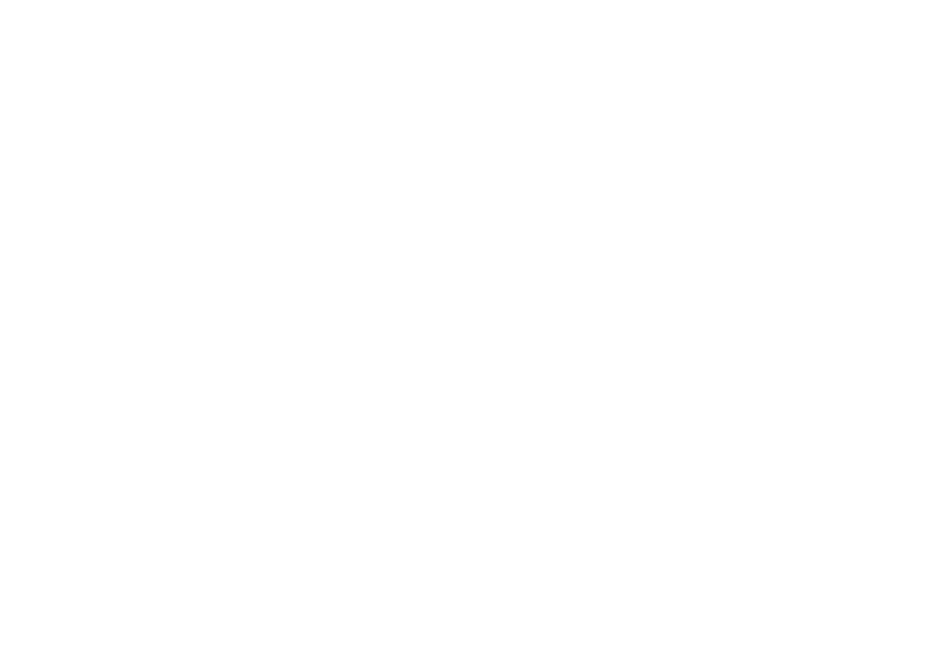
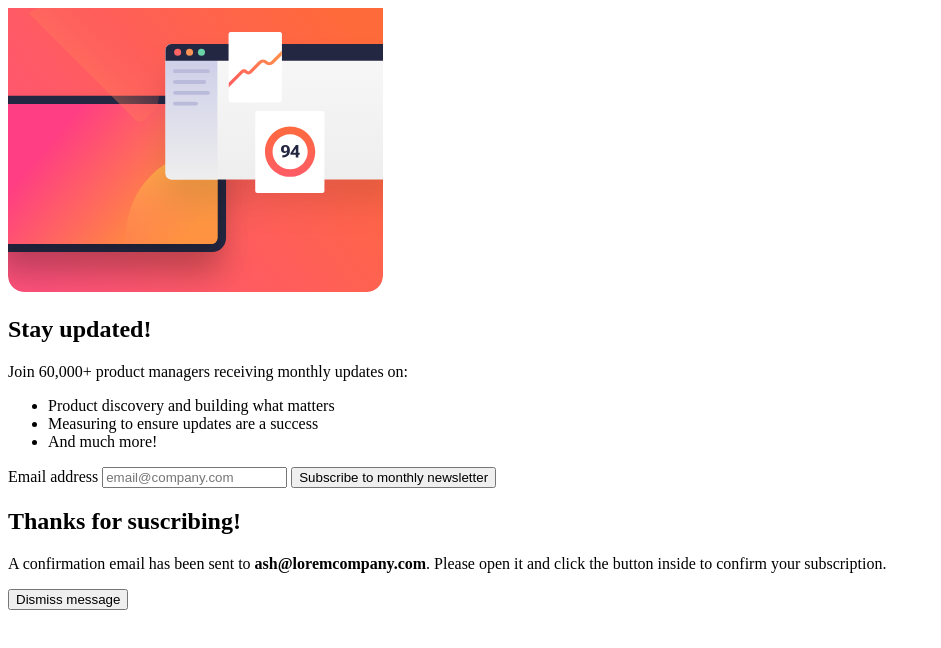
Before and after one commit to ehmenzala/newsletter-sign-up-form, a plain HTML site: page index.html in a window 1280 px wide. Shown: the whole page, without its empty margins (0-941 px from the left). Drawn offline with Linux system fonts and the light colour scheme.

Commit message:
Add markup

```diff
--- a/index.html
+++ b/index.html
@@ -3,9 +3,53 @@
   <head>
     <meta charset="UTF-8" />
     <meta name="viewport" content="width=device-width, initial-scale=1.0" />
-    <title>Newsletter sign-up form</title>
+    <title>Newsletter sign-up form with success message</title>
   </head>
   <body>
-    <main></main>
+    <main>
+      <article class="sign-up">
+        <div class="sign-up__img-wrapper">
+          <img
+            src="assets/images/illustration-sign-up-mobile.svg"
+            alt="An illustration of a tablet in an organge tones gradient background"
+            class="sign-up__img"
+          />
+        </div>
+        <div class="sign-up__content">
+          <h1>Stay updated!</h1>
+          <p>Join 60,000+ product managers receiving monthly updates on:</p>
+          <ul class="updates-list">
+            <li class="updates-list__item">
+              Product discovery and building what matters
+            </li>
+            <li class="updates-list__item">
+              Measuring to ensure updates are a success
+            </li>
+            <li class="updates-list__item">And much more!</li>
+          </ul>
+          <form action="#" class="sign-up-form">
+            <label class="sign-up-form__label" for="email">Email address</label>
+            <input
+              class="sign-up-form__field"
+              type="email"
+              placeholder="email@company.com"
+            />
+            <button class="btn btn-primary" type="submit">
+              Subscribe to monthly newsletter
+            </button>
+          </form>
+        </div>
+      </article>
+
+      <article class="success">
+        <h2 class="sucess__title">Thanks for suscribing!</h2>
+        <p>
+          A confirmation email has been sent to
+          <strong>ash@loremcompany.com</strong>. Please open it and click the
+          button inside to confirm your subscription.
+        </p>
+        <button type="button" class="btn btn-primary">Dismiss message</button>
+      </article>
+    </main>
   </body>
 </html>
```
